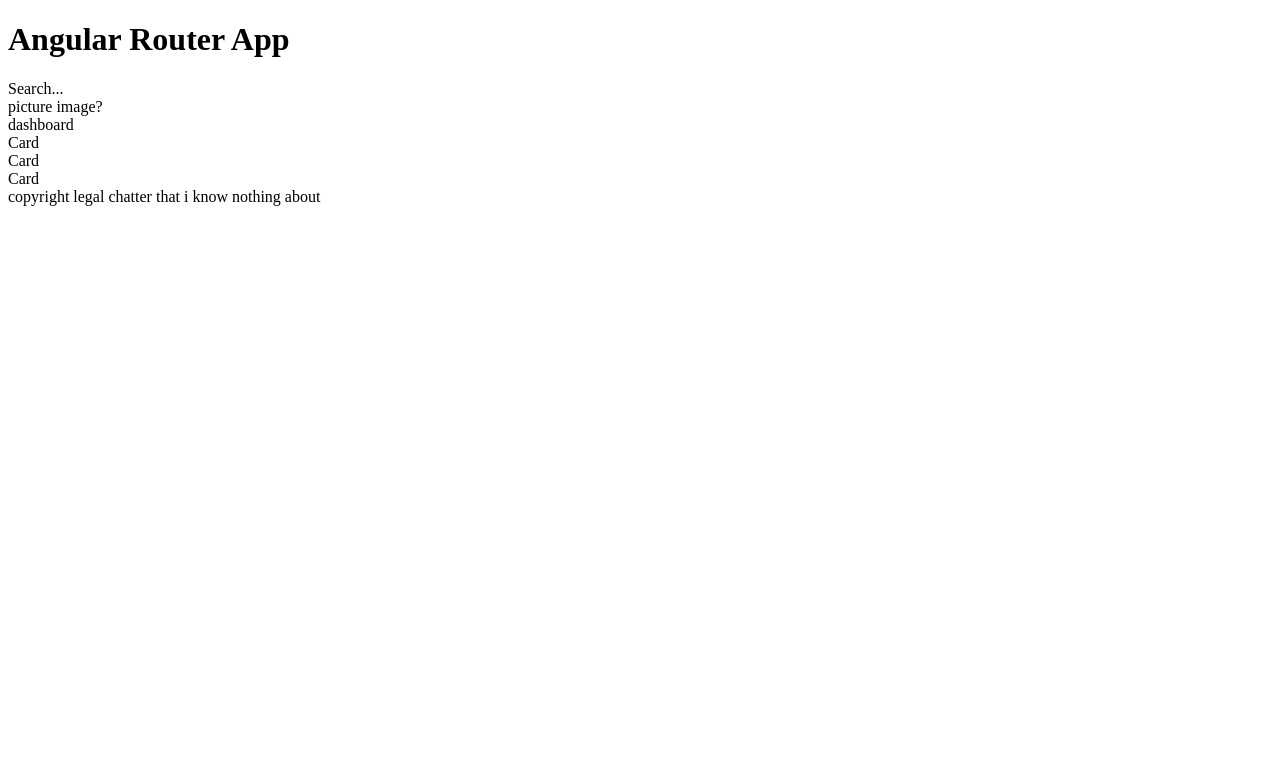
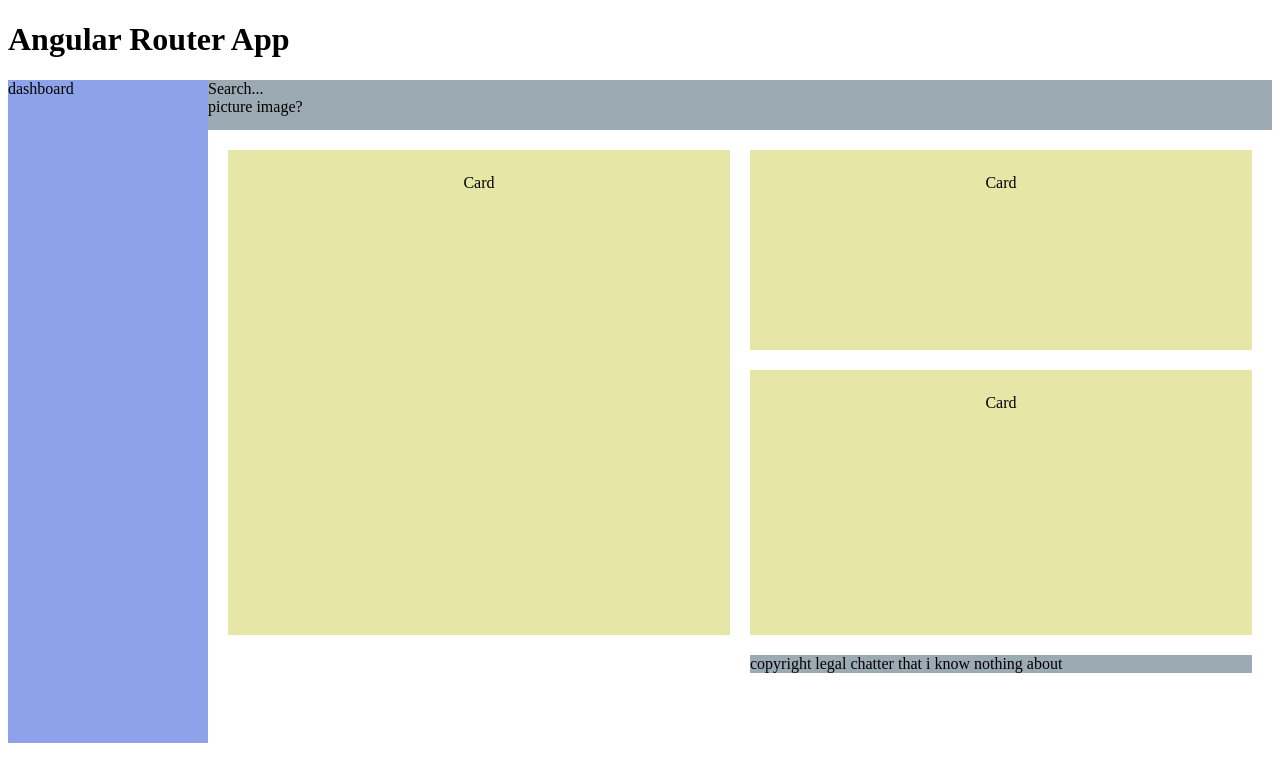
Before and after one commit to NaesAshley/Cap, an Angular app in the folder project/: page / in a window 1280 px wide. Shown: the top 782 px of the page. Built offline with nearby package versions, Linux system fonts and the light colour scheme.

Commit message:
edits for temporary css testing

```diff
--- a/project/src/app/app.component.css
+++ b/project/src/app/app.component.css
@@ -0,0 +1,72 @@
+.grid-container {
+  display: grid;
+  grid-template-columns: 200px 1fr; /* basically 2 columns, one is 200px and another is 1fr*/
+  grid-template-rows: 50px 2fr 50px; /* this is the 2 rows: blue-ish | white | blue-ish */
+  grid-template-areas: /*specifies areas within the grid layout. you can name grid items by using the grid-area property, and then reference to the name in the grid-template-areas property.*/
+    "sidenav header"
+    "sidenav main"
+    "sidenav footer";
+  height: auto;
+}
+
+.header {
+  grid-area: header;
+  background-color: #9caab3;
+}
+
+.sidenav {
+  display: flex;
+  flex-direction: column;
+  grid-area: sidenav; /* one or more grid cells that make up a rectangular area on the grid. Grid areas are created when you place an item using line-based placement or when defining areas using named grid areas.*/
+  background-color: #8ea2e9;
+}
+
+.main {
+  grid-area: main;
+  background-color: white;
+}
+.main-overview {
+  display: grid;
+  grid-template-columns: repeat(
+    auto-fit,
+    minmax(265px, 1fr)
+  ); /* automatically adjusts with a min of 265px & 1fr */
+  grid-gap: 20px;
+  margin: 20px;
+}
+.main-cards {
+  column-count: 2;
+  column-gap: 20px;
+  margin: 20px;
+}
+
+.card {
+  display: flex;
+  flex-direction: column;
+  align-items: center;
+  width: 100%;
+  background-color: #e6e6a7;
+  margin-bottom: 20px;
+  -webkit-column-break-inside: avoid;
+  padding: 24px;
+  box-sizing: border-box;
+}
+.card:first-child {
+  height: 485px;
+  grid-template-columns: 50px 50px;
+}
+
+.card:nth-child(2) {
+  height: 200px;
+}
+
+.card:nth-child(3) {
+  height: 265px;
+}
+
+.footer {
+  grid-area: footer;
+  background-color: #9caab3;
+  width: auto;
+  display: flex;
+}
```
